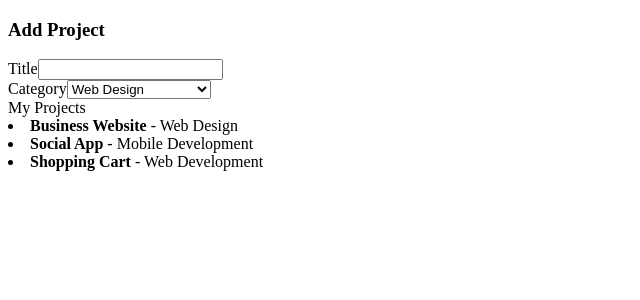
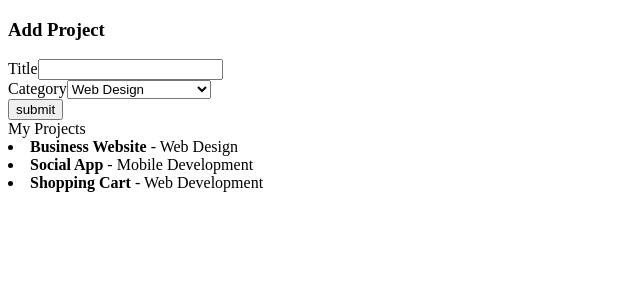
Before and after one commit to ashishchahal/React-Projects, a React (Create React App) app: page / in a window 1280 px wide. Shown: the top 300 px of the page, without its empty margins (0-640 px from the left). Built offline with nearby package versions, Linux system fonts and the light colour scheme.

Commit message:
Refs in react & submit button

```diff
--- a/src/Components/AddProject.js
+++ b/src/Components/AddProject.js
@@ -2,8 +2,21 @@
 
 
 class AddProject extends Component {
+  constructor(){
+    super();
+    this.state= {
+      newProject:{}
+    }
+  }
   static defaultProps = {
     categories: ['Web Design','Web Development','Mobile Development']
+  }
+
+  handleSubmit(e){
+    if(this.refs.title.value=== ''){
+      alert('Title is required')
+    };
+    e.preventDefault();
   }
 
   render() {
@@ -13,7 +26,7 @@
     return(
       <div>
         <h3>Add Project </h3>
-        <form>
+        <form onSubmit={this.handleSubmit.bind(this)}>
           <div>
             <label>Title</label>
             <input type="text" ref="title" />
@@ -24,6 +37,7 @@
               {categoryOptions}
             </select>
           </div>
+          <input type="submit" value="submit" />
         </form>
       </div>
     )
```
